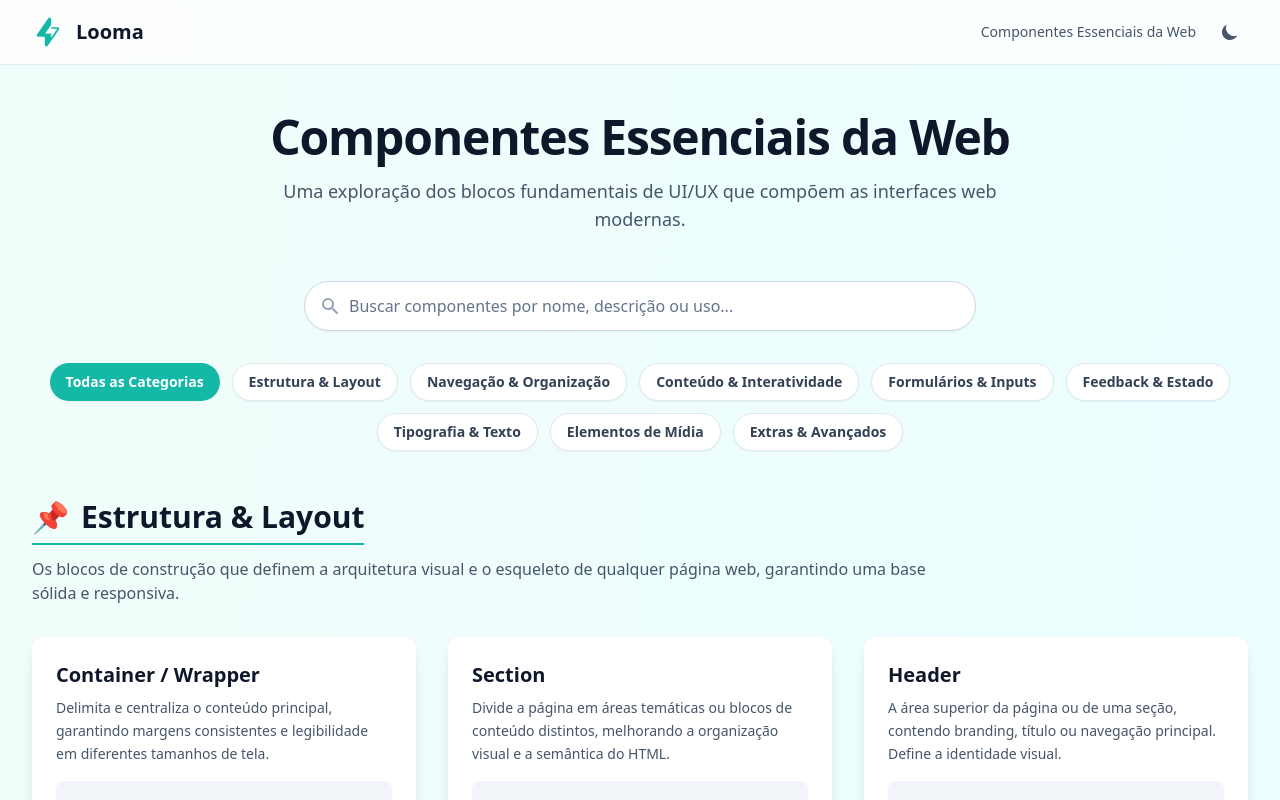
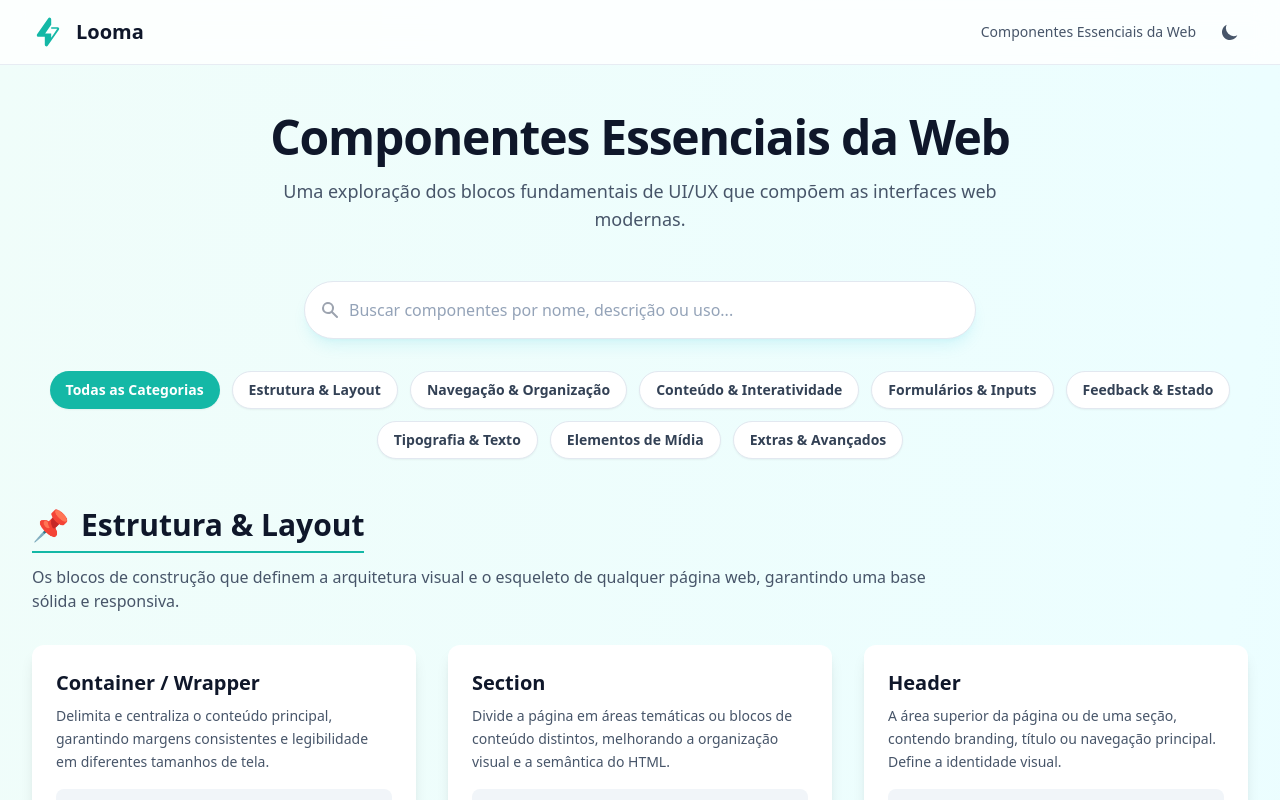
Before and after one commit to danilofelipe32/looma100, a React (Vite) app: page / in a window 1280 px wide. Shown: the top 800 px of the page. Built offline with nearby package versions, Linux system fonts and the light colour scheme.

Commit message:
feat: Improve search bar styling and accessibility
Updates the search bar component with enhanced visual styling, including adjusted padding and border colors for better clarity. Also, refines the SVG icon color to ensure consistency with the dark theme.

```diff
--- a/App.tsx
+++ b/App.tsx
@@ -1,4 +1,3 @@
-
 import React, { useState, useRef, useEffect, useMemo } from 'react';
 import { componentCategories } from './data/componentData';
 import Header from './components/layout/Header';
@@ -197,7 +196,7 @@ const App: React.FC = () => {
             <label htmlFor="search-components" className="sr-only">Buscar componentes</label>
             <div className="relative">
               <div className="absolute inset-y-0 left-0 pl-4 flex items-center pointer-events-none" aria-hidden="true">
-                <svg className="h-5 w-5 text-slate-400 dark:text-slate-500" xmlns="http://www.w3.org/2000/svg" viewBox="0 0 20 20" fill="currentColor">
+                <svg className="h-5 w-5 text-gray-400 dark:text-slate-500" xmlns="http://www.w3.org/2000/svg" viewBox="0 0 20 20" fill="currentColor">
                   <path fillRule="evenodd" d="M8 4a4 4 0 100 8 4 4 0 000-8zM2 8a6 6 0 1110.89 3.476l4.817 4.817a1 1 0 01-1.414 1.414l-4.816-4.816A6 6 0 012 8z" clipRule="evenodd" />
                 </svg>
               </div>
@@ -207,7 +206,7 @@ const App: React.FC = () => {
                 placeholder="Buscar componentes por nome, descrição ou uso..."
                 value={searchQuery}
                 onChange={(e) => setSearchQuery(e.target.value)}
-                className="block w-full pl-11 pr-4 py-3 border border-slate-300 dark:border-slate-700 bg-white dark:bg-slate-800 rounded-full text-slate-900 dark:text-slate-50 placeholder-slate-500 dark:placeholder-slate-400 focus:outline-none focus:ring-2 focus:ring-teal-500 focus:border-transparent shadow-sm transition"
+                className="block w-full pl-11 pr-4 py-4 border border-slate-200 dark:border-slate-700 bg-white dark:bg-slate-800 rounded-full text-slate-900 dark:text-slate-50 placeholder-slate-400 dark:placeholder-slate-400 focus:outline-none focus:ring-2 focus:ring-teal-500 focus:border-transparent shadow-lg shadow-cyan-500/10 dark:shadow-none transition"
               />
             </div>
           </div>
```
